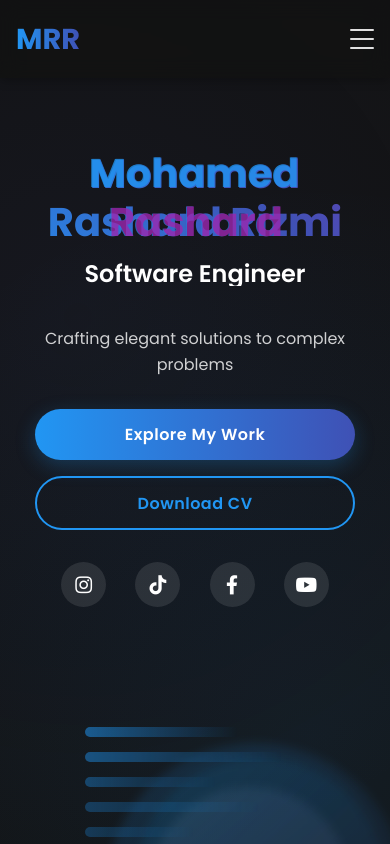
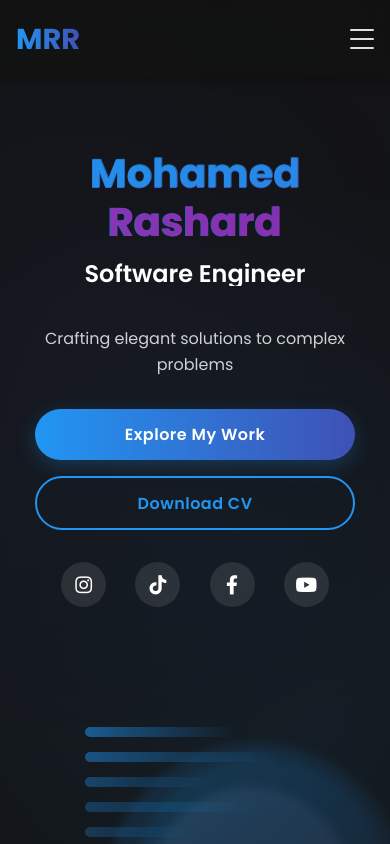
Before and after one commit to mohrashard/MohamedRashardPortfolio, a React (Create React App) app: page / in a window 390 px wide. Shown: the top 844 px of the page. Built offline with nearby package versions, Linux system fonts and the light colour scheme.

Commit message:
changed again

```diff
--- a/src/App.css
+++ b/src/App.css
@@ -307,7 +307,6 @@ section {
 }
 
 /* Text content */
-/* Text content */
 .home-text {
   max-width: 600px;
   animation: slideUp 0.8s ease-out;
@@ -330,11 +329,8 @@ section {
 
 .glitch-effect {
   position: relative;
-  display: inline-block; /* Ensure proper containment */
-  width: 100%; /* Ensure text wraps properly */
-}
-
-/* Make sure the glitch pseudo-elements maintain proper positioning */
+}
+
 .glitch-effect::before,
 .glitch-effect::after {
   content: attr(data-text);
@@ -349,7 +345,6 @@ section {
   -webkit-text-fill-color: transparent;
   background-clip: text;
   color: transparent;
-  pointer-events: none; /* Prevent interference with interactions */
 }
 
 .glitch-effect::before {
@@ -367,8 +362,6 @@ section {
   opacity: 0.8;
   clip-path: polygon(0 55%, 100% 55%, 100% 100%, 0 100%);
 }
-
-
 
 .title-wrapper {
   position: relative;
@@ -906,34 +899,7 @@ section {
     width: 100%;
   }
 }
-@media (max-width: 576px) {
-  .home-text h1 {
-    font-size: 2.5rem;
-    margin-top: 80px;
-    line-height: 1.2; /* Improve line height for better readability */
-    word-break: break-word; /* Allow long names to break properly */
-  }
-
-  .glitch-effect::before,
-  .glitch-effect::after {
-    /* Adjust glitch effect for smaller screens */
-    left: 1px; /* Reduce the offset for smaller text */
-  }
-
-  .glitch-effect::before {
-    left: 1px;
-  }
-
-  .glitch-effect::after {
-    left: -1px;
-  }
-}
-
-@media (max-width: 768px) {
-  .home-text h1 {
-    font-size: 3.5rem;
-  }
-}
+
 /* About Section */
 .about-section {
   background-color: var(--section-bg-dark);
--- a/src/App.js
+++ b/src/App.js
@@ -134,7 +134,7 @@ function App() {
         <div className="home-content">
           <div className="home-text">
             <h1 className="glitch-effect" data-text="Mohamed Rashard">
-              Mohamed Rashard Rizmi
+              Mohamed Rashard
             </h1>
             <div className="title-wrapper">
               <h2 className="typing-effect">Software Engineer</h2>
```
